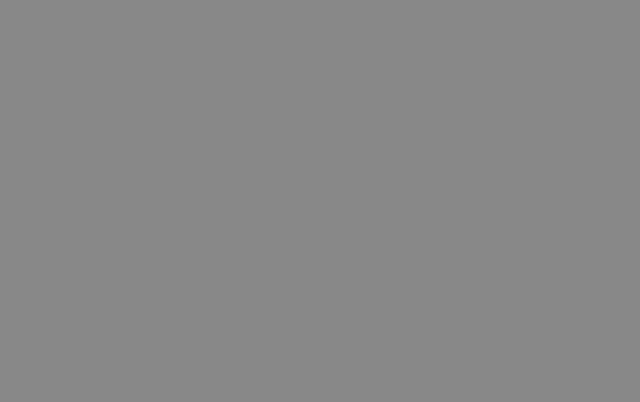
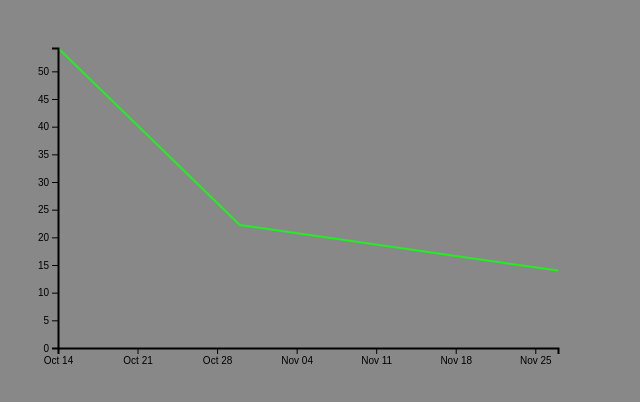
Before and after one commit to Ahrdie/TransactionVisualizer, a plain HTML site: page index.html in a window 1280 px wide. Shown: the whole page, without its empty margins (0-640 px from the left). Drawn offline with nearby package versions, Linux system fonts and the light colour scheme.

Commit message:
Added simple graph - Added more testdata - Added graph - corrected parsing - corrected file import

```diff
--- a/demoTransactionData.csv
+++ b/demoTransactionData.csv
@@ -1,3 +1,4 @@
 Buchung;Valuta;Sender / Empfänger;IBAN / Konto-Nr.;BIC / BLZ;Buchungstext;Verwendungszweck;Kategorie;Stichwörter;Umsatz geteilt;Betrag in EUR
 27.11.2018;27.11.2018;NETFLIX.COM;922904916;12389455;Lastschrift (Einzugsermächtigung);VISA-5656262359553 13,99EUR0,0000000000 23.11.        0,00 56552265;Musik, Filme & Apps;;;-13,99
-30.10.2018;30.10.2018;Dein Vermieter;86523549;98555896;Lastschrift (Einzugsermächtigung);Miete ;Hotels & Unterkunft;;;-333,22
+30.10.2018;30.10.2018;Dein Vermieter;86523549;98555896;Lastschrift (Einzugsermächtigung);Miete ;Hotels & Unterkunft;;;-22,22
+14.10.2018;30.10.2018;Dein Vermieter;86523549;98555896;Lastschrift (Einzugsermächtigung);Miete ;Hotels & Unterkunft;;;-54,22
--- a/index.html
+++ b/index.html
@@ -5,9 +5,11 @@
 		<title>Transaction visualizer</title>
 		<link rel="stylesheet" type="text/css" href="style.css" >
 		<script type="text/javascript" src="d3.js"></script>
+		<script src="https://d3js.org/d3-fetch.v1.min.js"></script>
 	</head>
 
 	<body>
+		<svg width="960" height="500"></svg>
 		<script type="text/javascript" src="visualization.js"></script>
   </body>
 
--- a/style.css
+++ b/style.css
@@ -1,3 +1,8 @@
 html, body {
     background-color: #888888;
 }
+
+path {
+  fill: none;
+  stroke-width: 2px;
+}
--- a/visualization.js
+++ b/visualization.js
@@ -1,17 +1,19 @@
-//var transactionFileName = "demoTransactionData.csv";
+var fileContent;
+var transactionFileName = "demoTransactionData.csv";
 //var transactionFileName = "transactions.csv";
-var transactionFileName = "Buchung;Valuta;Sender / Empfänger;IBAN / Konto-Nr.;BIC / BLZ;Buchungstext;Verwendungszweck;Kategorie;Stichwörter;Umsatz geteilt;Betrag in EUR\n27.11.2018;27.11.2018;NETFLIX.COM;922904916;12389455;Lastschrift (Einzugsermächtigung);VISA-5656262359553 13,99EUR0,0000000000 23.11.        0,00 56552265;Musik, Filme & Apps;;;-13,99\n30.10.2018;30.10.2018;Dein Vermieter;86523549;98555896;Lastschrift (Einzugsermächtigung);Miete ;Hotels & Unterkunft;;;-333,22";
 
+d3.text(transactionFileName).then(function(text){
+    //console.log(text);
+    fileContent = text;
+    drawData();
+});
+
+function drawData(){
   var parseDate = d3.timeParse("%d.%m.%Y");
-
-// removes german-style points in numbers and changes comma to point
-function germanToNumber(germanAmount){
-    return germanAmount.replace(/\./g, '').replace(',', '.');
-}
 
   var ssv = d3.dsvFormat(";");  // semicolon seperated values
 
-var data = ssv.parse(transactionFileName, function(d){
+  var data = ssv.parse(fileContent, function(d){
     return{
       dateSend:       parseDate(d.Buchung),
       dateValidated:  parseDate(d.Valuta),
@@ -22,9 +24,57 @@ var data = ssv.parse(transactionFileName, function(d){
       use:            d.Verwendungszweck,
       category:       d.Kategorie,
       tags:           d[ 'Stichwörter' ],
-    revenue:        +germanToNumber(d[ 'Umsatz geteilt' ]),
-    amount:         +germanToNumber(d[ 'Betrag in EUR' ])
+      revenue:        +d[ 'Umsatz geteilt' ].replace(",","."),
+      amount:         +d[ 'Betrag in EUR' ].replace(",",".")
     };
   });
 
   console.log(data);
+
+  var height = 300;
+  var width = 500;
+  var margin = {left:50,right:50,top:40,bottom:20};
+
+  var max = d3.max(data, function(d){return Math.abs(d.amount);});
+  var minDate = d3.min(data, function(d){return d.dateSend;});
+  var maxDate = d3.max(data, function(d){return d.dateSend;});
+
+  console.log("max: " + max + "\nminDate: " + minDate + "\nmaxDate: " + maxDate);
+
+  var y = d3.scaleLinear()
+              .domain([0,max])
+              .range([height,0]);
+  var x = d3.scaleTime()
+              .domain([minDate,maxDate])
+              .range([0,width]);
+  var yAxis = d3.axisLeft(y);
+  var xAxis = d3.axisBottom(x)
+    .ticks(8);
+
+  var svg = d3.select("svg")
+    .attr("height",height + margin.top + margin.bottom)
+    .attr("width",width + margin.left + margin.right);
+
+  var chartGroup =
+    svg.append("g")
+    .attr("transform","translate("+margin.left+","+margin.top+")");
+
+  var line = d3.line()
+    .x(function(d){return x(d.dateSend);})
+    .y(function(d){return y(Math.abs(d.amount));});
+
+  chartGroup.append("path")
+    .attr("stroke","#22ee22")
+    .attr("stroke-width","3")
+    .attr("d",line(data));
+
+  chartGroup.append("g")
+    .attr("class","x-axis")
+    .attr("transform","translate(0,"+height+")")
+    .call(xAxis);
+
+  chartGroup.append("g")
+    .attr("class","y-axis")
+    //.attr("transform","translate(0,"+ -margin.top +")")
+    .call(yAxis);
+}
```
Lines whose indentation alone changed are shown as unchanged.
